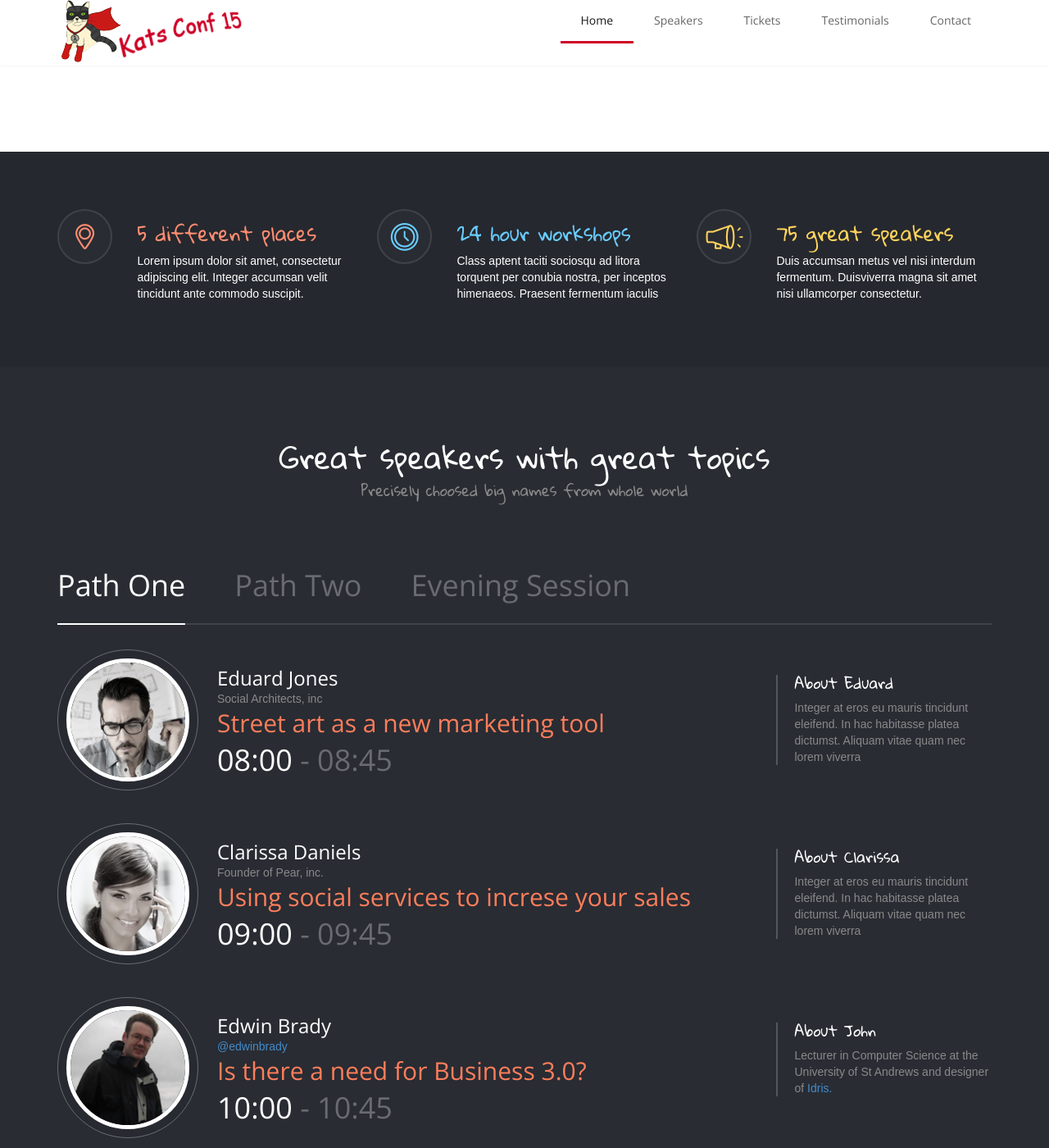
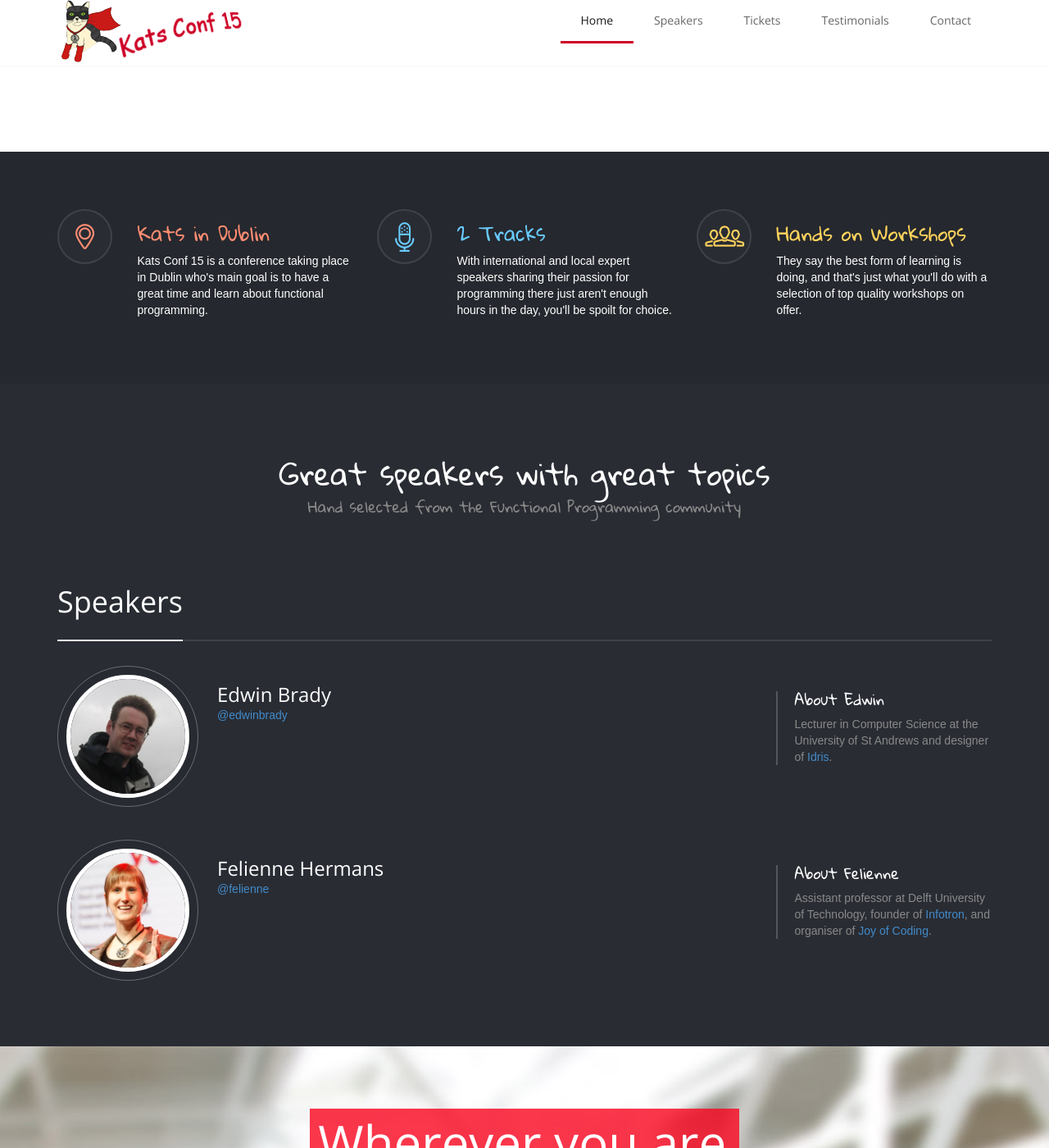
Before and after one commit to trcooke/trcooke.github.io, a Jekyll site: the page katsconf15/index.html, which Jekyll copies as it is, in a window 1280 px wide and 1400 px high, scrolled down 615 px. Shown: the whole window at 82% size. Built offline with Jekyll 4.4.1, drawn with Linux system fonts in a browser that asks for light colours; nearby versions of some CDN libraries; library files that are not in the unit come from our copies.

Commit message:
Added speakers and some other general text.

```diff
--- a/katsconf15/assets/js/countdown.js
+++ b/katsconf15/assets/js/countdown.js
@@ -22,9 +22,9 @@
         element = $(this);
 
         var defaults = $.extend({
-            start: '1362139200',
-            end: '1388461320',
-            now: '1387461319',
+            start: '1436365447',
+            end: '1442048400',
+            now: '1436365447',
             selectors: {
                 value_seconds: '.clock_seconds .val',
                 canvas_seconds: 'canvas_seconds',
--- a/katsconf15/assets/js/infine.js
+++ b/katsconf15/assets/js/infine.js
@@ -1,10 +1,11 @@
 $(document).ready(function() {
     scrollNavigation();
+    var nowDate = new Date();
 
     $('.countdown').final_countdown({
-        'start':    1362139200,
-        'end':      1388461320,
-        'now':      1388361319,
+        'start':    1436365447,
+        'end':      1442048400,
+        'now':      nowDate.getTime() / 1000,
         seconds: {
             borderColor: '#8ef58e',
             borderWidth: '4'
--- a/katsconf15/index.html
+++ b/katsconf15/index.html
@@ -185,10 +185,10 @@
                         </div><!-- /.wrapper-icon -->
 
                         <div class="text-wrapper col-sm-9 pull-right">
-                            <h3>5 different places</h3>
+                            <h3>Kats in Dublin</h3>
 
                             <p class="features-description">
-                                Lorem ipsum dolor sit amet, consectetur adipiscing elit. Integer accumsan velit tincidunt ante commodo suscipit.
+                                Kats Conf 15 is a conference taking place in Dublin who's main goal is to have a great time and learn about functional programming.
                             </p>
                         </div><!-- /.text-wrapper -->
                     </div><!-- /.row -->
@@ -198,15 +198,15 @@
                     <div class="row">
                         <div class="wrapper-icon col-sm-3 ">
 							<div class="background-icon">
-								<i class="icon icon-outline-clock"></i>
+								<i class="icon icon-outline-microphone-stand"></i>
                             </div><!-- /.background-icon -->
                         </div><!-- /.wrapper-icon -->
 
                         <div class="text-wrapper col-sm-9">
-                            <h3>24 hour workshops</h3>
-
-                            <p class="features-description">Class aptent taciti sociosqu ad litora torquent per conubia
-                                nostra, per inceptos himenaeos. Praesent fermentum iaculis </p>
+                            <h3>2 Tracks</h3>
+                            <p class="features-description">
+                                With international and local expert speakers sharing their passion for programming there just aren't enough hours in the day, you'll be spoilt for choice.
+                            </p>
                         </div><!-- /.text-wrapper -->
                     </div><!-- /.row -->
                 </div><!-- /.item -->
@@ -215,15 +215,15 @@
                     <div class="row">
                         <div class="wrapper-icon col-sm-3">
 							<div class="background-icon">
-								<i class="icon icon-outline-megaphone"></i>
+								<i class="icon icon-outline-group-three"></i>
 							</div><!-- /.background-icon -->
                         </div><!-- /.wrapper-icon -->
 
                         <div class="text-wrapper col-sm-9">
-                            <h3>75 great speakers</h3>
+                            <h3>Hands on Workshops</h3>
 
                             <p class="features-description">
-                                Duis accumsan metus vel nisi interdum fermentum. Duisviverra magna sit amet nisi ullamcorper consectetur.
+                                They say the best form of learning is doing, and that's just what you'll do with a selection of top quality workshops on offer.
                             </p>
                         </div><!-- /.text-wrapper -->
                     </div><!-- /.row -->
@@ -236,14 +236,14 @@
 <div id="nav-speakers" class="speakers-wrapper">
     <div class="container">
         <h2>Great speakers with great topics</h2>
-        <h4>Precisely choosed big names from whole world</h4>
+        <h4>Hand selected from the Functional Programming community</h4>
 
         <div class="speakers">
             <ul class="nav nav-tabs">
-                <li class="active"><a href="#tab-1" data-toggle="tab">Path One</a></li>
-                <li><a href="#tab-2" data-toggle="tab">Path Two</a></li>
-                <li><a href="#tab-3" data-toggle="tab">Evening Session</a></li>
-            </ul>
+                <li class="active"><a href="#tab-1" data-toggle="tab">Speakers</a></li>
+<!--                 <li><a href="#tab-2" data-toggle="tab">Track Two</a></li>
+                <li><a href="#tab-3" data-toggle="tab">Workshops</a></li>
+ -->            </ul>
 
             <div class="tab-content">
 
@@ -253,26 +253,26 @@
                         <div class="col-sm-2">
                             <div class="outer-border item">
                                 <div class="middle-border">
-                                    <img src="assets/pictures/speakers-1.jpg" class="img-circle inner-border">
+                                    <img src="assets/pictures/edwin.png" class="img-circle inner-border">
                                 </div>
                             </div>
                         </div><!-- /.col-md-2 -->
 
                         <div class="col-sm-7">
-                            <p class="name">Eduard Jones</p>
-                            <p class="company">Social Architects, inc</p>
-                            <p class="talk-title">Street art as a new marketing tool</p>
-                            <p class="time"><span class="time-start">08:00</span> - 08:45</p>
+                            <p class="name">Edwin Brady</p>
+                            <p class="company"><a href="https://twitter.com/edwinbrady" target="_blank">@edwinbrady</a></p>
+                            <p class="talk-title"></p>
+                            <p class="time"><!-- <span class="time-start">08:00</span> - 08:45 --></p>
                         </div><!-- /.col-md-7 -->
 
                         <hr>
 
                         <div class="col-sm-3">
 							<div class="about">
-								<h4>About Eduard</h4>
+								<h4>About Edwin</h4>
 
 								<p>
-                                    Integer at eros eu mauris tincidunt eleifend. In hac habitasse platea dictumst. Aliquam vitae quam nec lorem viverra
+                                    Lecturer in Computer Science at the University of St Andrews and designer of <a href="http://www.idris-lang.org/" target="_blank">Idris</a>.
                                 </p>
 							</div><!-- /.about -->
                         </div><!-- /.col-md-3 -->
@@ -283,56 +283,26 @@
                         <div class="col-sm-2">
                             <div class="outer-border item">
                                 <div class="middle-border">
-                                    <img src="assets/pictures/speakers-3.jpg" class="img-circle inner-border">
+                                    <img src="assets/pictures/felienne.jpg" class="img-circle inner-border">
                                 </div>
                             </div>
                         </div><!-- /.col-md-2 -->
 
                         <div class="col-sm-7">
-                            <p class="name">Clarissa Daniels</p>
-                            <p class="company">Founder of Pear, inc.</p>
-                            <p class="talk-title">Using social services to increse your sales</p>
-                            <p class="time"><span class="time-start">09:00</span> - 09:45</p>
+                            <p class="name">Felienne Hermans</p>
+                            <p class="company"><a href="https://twitter.com/felienne" target="_blank">@felienne</a></p>
+                            <p class="talk-title"></p>
+                            <p class="time"><!-- <span class="time-start">09:00</span> - 09:45 --></p>
                         </div><!-- /.col-md-7 -->
 
                         <hr>
 
                         <div class="col-sm-3">
 							<div class="about">
-								<h4>About Clarissa</h4>
+								<h4>About Felienne</h4>
 
 								<p>
-                                    Integer at eros eu mauris tincidunt eleifend. In hac habitasse platea dictumst. Aliquam vitae quam nec lorem viverra
-                                </p>
-							</div><!-- /.about -->
-                        </div><!-- /.col-md-3 -->
-                    </div><!-- /.speaker -->
-
-
-                    <div class="row speaker">
-                        <div class="col-sm-2">
-                            <div class="outer-border item">
-                                <div class="middle-border">
-                                    <img src="assets/pictures/edwin-brady.png" class="img-circle inner-border">
-                                </div>
-                            </div>
-                        </div><!-- /.col-md-2 -->
-
-                        <div class="col-sm-7">
-                            <p class="name">Edwin Brady</p>
-                            <p class="company"><a href="https://twitter.com/edwinbrady" target="_blank">@edwinbrady</a></p>
-                            <p class="talk-title">Is there a need for Business 3.0?</p>
-                            <p class="time"><span class="time-start">10:00</span> - 10:45</p>
-                        </div><!-- /.col-md-7 -->
-
-                        <hr>
-
-                        <div class="col-sm-3">
-							<div class="about">
-								<h4>About John</h4>
-
-								<p>
-                                    Lecturer in Computer Science at the University of St Andrews and designer of <a href="http://www.idris-lang.org/" target="_blank">Idris.</a>
+                                    Assistant professor at Delft University of Technology, founder of <a href="http://www.infotron.nl/" target="_blank">Infotron</a>, and organiser of <a href="http://joyofcoding.org/" target="_blank">Joy of Coding</a>.
                                 </p>
 							</div><!-- /.about -->
                         </div><!-- /.col-md-3 -->
```
Also changed, not shown: katsconf15/assets/pictures/edwin-hp.jpg (added), katsconf15/assets/pictures/edwin.png (added).
